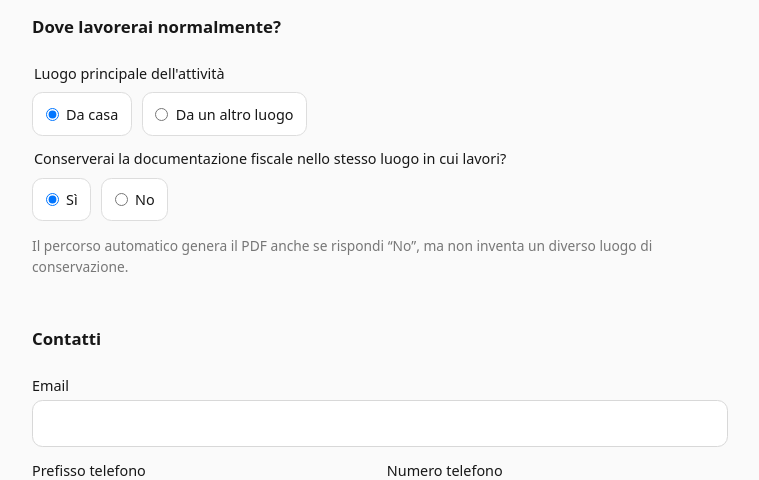
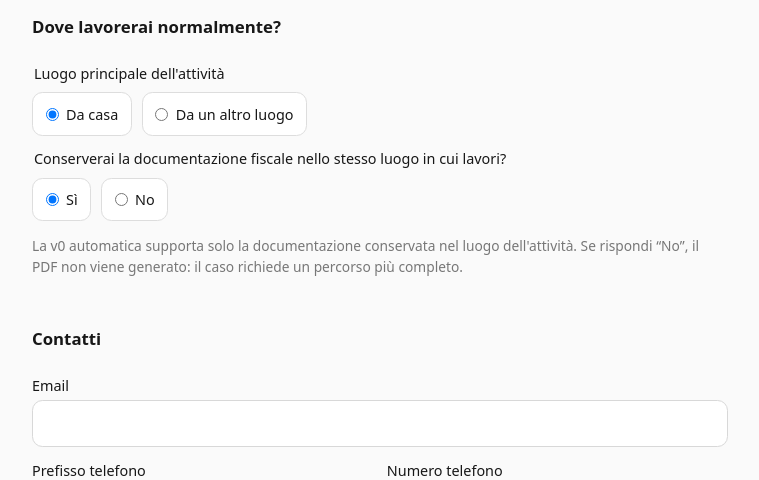
Before and after one commit to gabrysera/forfettario-ai, a FastAPI app: page /opening in a window 1280 px wide. Shown: the part 1320-1800 px from the top of the page, without its empty margins (260-1019 px from the left). Run offline with FastAPI, Linux system fonts and the light colour scheme.

Commit message:
fix: align records-location copy with fail-closed behavior

```diff
--- a/app/web/templates/opening.html
+++ b/app/web/templates/opening.html
@@ -116,7 +116,7 @@
           <label class="choice"><input type="radio" name="records_at_activity_address" value="no" required {% if values.get('records_at_activity_address') == 'no' %}checked{% endif %}> No</label>
         </div>
       </fieldset>
-      <p class="muted">Il percorso automatico genera il PDF anche se rispondi “No”, ma non inventa un diverso luogo di conservazione.</p>
+      <p class="muted">La v0 automatica supporta solo la documentazione conservata nel luogo dell'attività. Se rispondi “No”, il PDF non viene generato: il caso richiede un percorso più completo.</p>
 
       <h2>Contatti</h2>
       <label>Email
```
